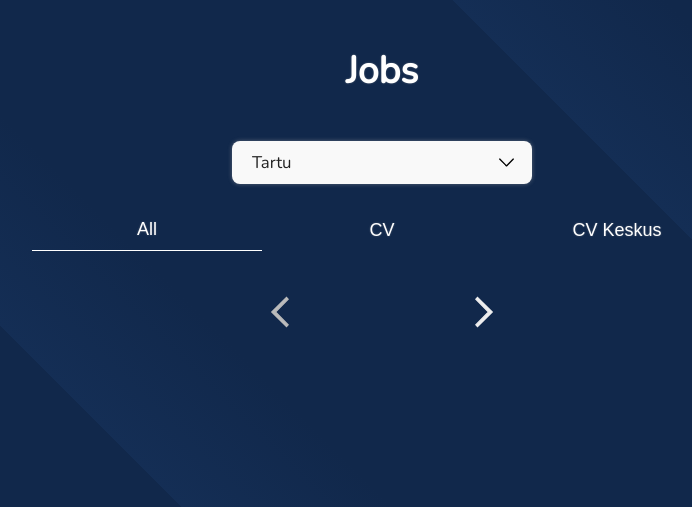
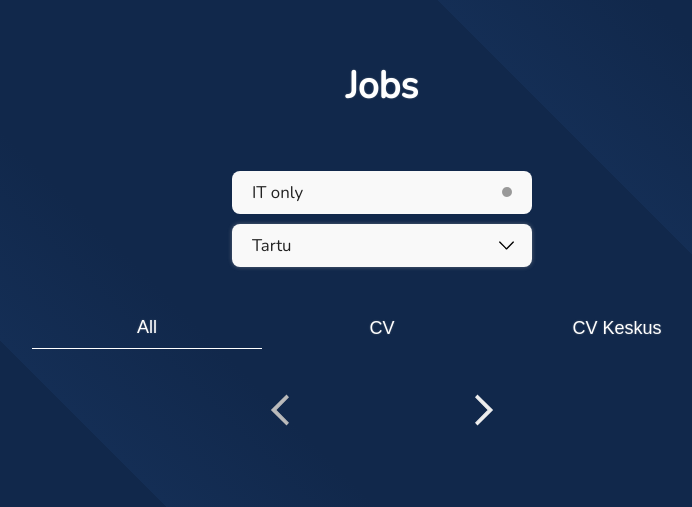
Before and after one commit to Mairo022/job_scraper, a PHP site: page / in a window 1280 px wide. Shown: the top 507 px of the page, without its empty margins (258-950 px from the left). Before the commit the page ends 328 px from the top, so only its background shows below. Run offline with PHP 8.4, Linux system fonts and the light colour scheme; data that the repository does not hold is empty.

Commit message:
Add IT jobs filter

```diff
--- a/frontend/index.php
+++ b/frontend/index.php
@@ -3,9 +3,10 @@
     require 'utils.php';
 
     $locationID = get_location_id();
+    $categoryID = get_category_id();
     [$offset, $offsetPrevious, $offsetNext] = get_offsets();
 
-    $urlJobs = API_URL . "/jobs?location={$locationID}&start={$offset}";
+    $urlJobs = API_URL . "/jobs?location={$locationID}&start={$offset}&category={$categoryID}";
 
     $response = @file_get_contents($urlJobs);
     $responseData = json_decode($response);
@@ -31,6 +32,10 @@
             <h1 class="header__title">Jobs</h1>
         </header>
         <section class="jobs">
+            <a class="it_filter" href='<?= $categoryID == 0 ? "?location=0&category=1" : "?location={$locationID}&category=0 " ?>'>
+                <div class="it_filter__status"></div>
+                <span class="it_filter__text">IT only</span>
+            </a>
             <div class="location-menu">
                 <div class="location__select">
                     <div class="location__select-active"><?= LOCATION_DEFAULT ?></div>
@@ -84,7 +89,7 @@
             <div class="jobs__paging">
                 <a
                 class="jobs__paging__page<?= $offset == 0 ? ' disabled' : '' ?>"
-                href='<?= "?location={$locationID}&start={$offsetPrevious}" ?>'
+                href='<?= "?location={$locationID}&start={$offsetPrevious}&category={$categoryID}" ?>'
                 >
                 <svg class="jobs__paging__page__svg" strokeWidth={0.8} stroke="currentColor" fill="currentColor" viewBox="0 0 24 24" xmlns="http://www.w3.org/2000/svg" xmlSpace="preserve">
                     <path d="M17.2 23.7 5.4 12 17.2.3l1.3 1.4L8.4 12l10.1 10.3z" />
@@ -92,7 +97,7 @@
             </a>
                 <a
                 class="jobs__paging__page"
-                href='<?= "?location={$locationID}&start={$offsetNext}" ?>'
+                href='<?= "?location={$locationID}&start={$offsetNext}&category={$categoryID}" ?>'
                 >
                 <svg class="jobs__paging__page__svg"strokeWidth={0.8} stroke="currentColor" fill="currentColor" viewBox="0 0 24 24" xmlns="http://www.w3.org/2000/svg" xmlSpace="preserve">
                     <path d="M6.8 0.3 18.6 12 6.8 23.7 5.5 22.3 15.6 12 5.5 1.7z" />
--- a/frontend/script.js
+++ b/frontend/script.js
@@ -11,6 +11,9 @@ const locationSelectText = document.querySelector(".location__select-active")
 const locationSelectButton = document.querySelector(".location__select-button")
 const locationOptions = document.querySelector(".location__options")
 
+const itFilterStatus = document.querySelector(".it_filter__status")
+
+const urlParams = new URLSearchParams(window.location.search)
 let isLocationsOpen = false
 
 body.addEventListener("click", handleBodyClick)
@@ -18,6 +21,15 @@ locationSelect.addEventListener("click", handleLocationSelectState)
 locationOptions.addEventListener("click", handleLocationOptionSelect)
 
 initialLoadSelectLocation()
+initialSetITFilterStatus()
+
+function initialSetITFilterStatus() {
+    const category = urlParams.get("category")
+
+    if (category == '1') {
+        itFilterStatus.classList.add("active")
+    }
+}
 
 function initialLoadSelectLocation() {
     const locationRegex = /(?<=location=)\d+/
@@ -48,8 +60,11 @@ function handleLocationSelectState() {
 
 function handleLocationOptionSelect(e) {
     if (e.target.className === "location__options open") return
+
+    const categoryID = urlParams.get("category") ?? 0
     const locationID = e.target.dataset.id
-    window.location.href = `?location=${locationID}&start=0`
+
+    window.location.href = `?location=${locationID}&start=0&category=${categoryID}`
 }
 
 function handleBodyClick(e) {
--- a/frontend/style.css
+++ b/frontend/style.css
@@ -15,7 +15,7 @@ body {
 }
 
 .header__title {
-    margin: 45px auto;
+    margin: 60px auto;
     color: white;
     text-align: center;
     text-shadow: 0 0 2px #acacac77;
@@ -28,9 +28,50 @@ body {
     width: 90%;
 }
 
+.it_filter {
+    position: relative;
+    display: block;
+    box-sizing: border-box;
+    margin: 0 auto 10px;
+    width: 100%;
+    max-width: 300px;
+    padding: 10px 20px;
+    border-radius: 8px;
+    color: #222;
+    background-color: #F9F9F9;
+    text-decoration: none;
+    font-size: 1.17em;
+}
+
+.it_filter:hover {
+    background-color: hsl(0, 0%, 85%);
+}
+
+.it_filter__status {
+    position: absolute;
+    display: inline-block;
+    right: 15.5px;
+    top: 16px;
+    width: 10px;
+    height: 10px;
+    border-radius: 50%;
+    margin-right: 5px;
+    background: hsl(0, 0%, 60%);
+}
+
+.it_filter__status.active {
+    background: hsl(171, 49%, 40%);
+}
+
+.it_filter__text {
+    display: block;
+    text-align: left;
+}
+
 .location-menu {
     position: relative;
-    margin: 0 auto 20px;
+    margin: 0 auto 40px;
+    width: 100%;
     max-width: 300px;
     font-size: 1.17em;
 }
@@ -78,6 +119,7 @@ body {
 }
 
 .location__options.open {
+    z-index: 10;
     height: 400px;
     padding: 10px 10px;
     overflow-y: auto;
--- a/frontend/utils.php
+++ b/frontend/utils.php
@@ -59,6 +59,10 @@ function format_time($time_arg_str) {
 
 function get_location_id() {
     return isset($_GET['location']) ? intval($_GET['location']) : 2;
+}
+
+function get_category_id() {
+    return isset($_GET['category']) ? intval($_GET['category']) : 0;
 }
 
 function get_offsets() {
```
Also changed, not shown: 4 other files.
